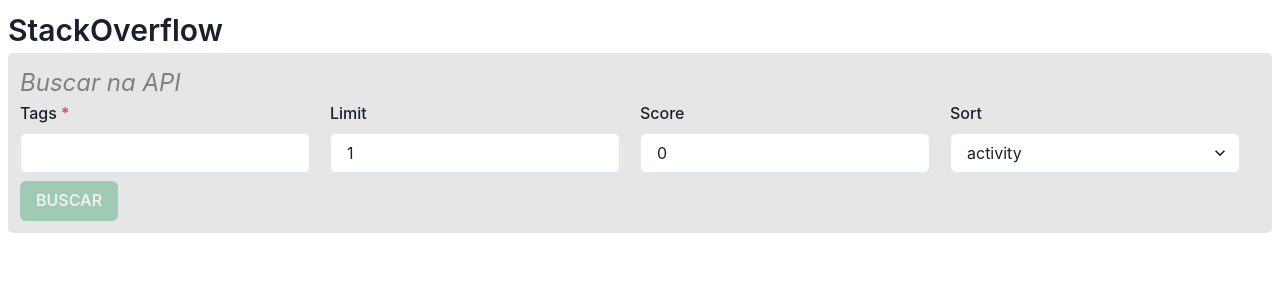
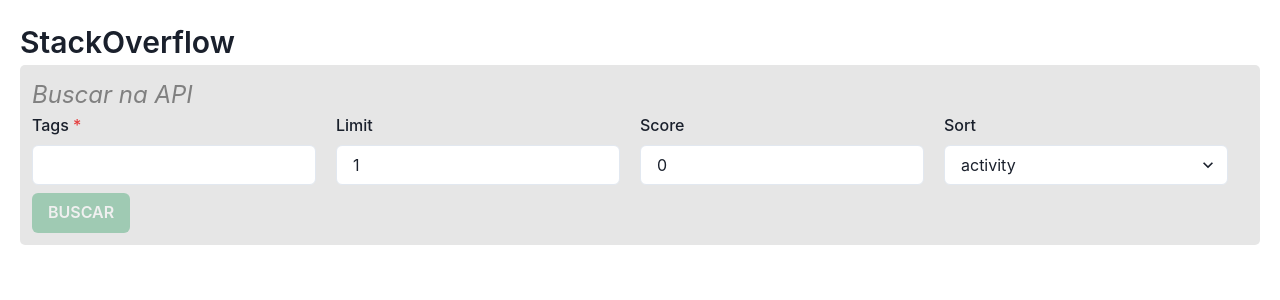
Before and after one commit to davisuga/desafiofullstack, a Next.js app: page / in a window 1280 px wide. Shown: the top 300 px of the page. Built offline with nearby package versions, Linux system fonts and the light colour scheme.

Commit message:
fix(index): fixed content padding

```diff
--- a/pages/index.tsx
+++ b/pages/index.tsx
@@ -7,7 +7,6 @@
 
 const Index: React.FC = () => {
   const { loading, getQuestions, questions, error } = useQuestions();
-  console.log(questions);
 
   const handleSearch = (variables: GraphQlApiParams) => {
     console.log("searching... ");
@@ -20,7 +19,7 @@
   };
 
   return (
-    <Flex p={2} flexDir={"column"}>
+    <Flex p={5} flexDir={"column"}>
       <Text variant="title">StackOverflow</Text>
       <SearchBox loading={loading} onSearch={handleSearch} />
       {!error && !loading && questions && (
```
